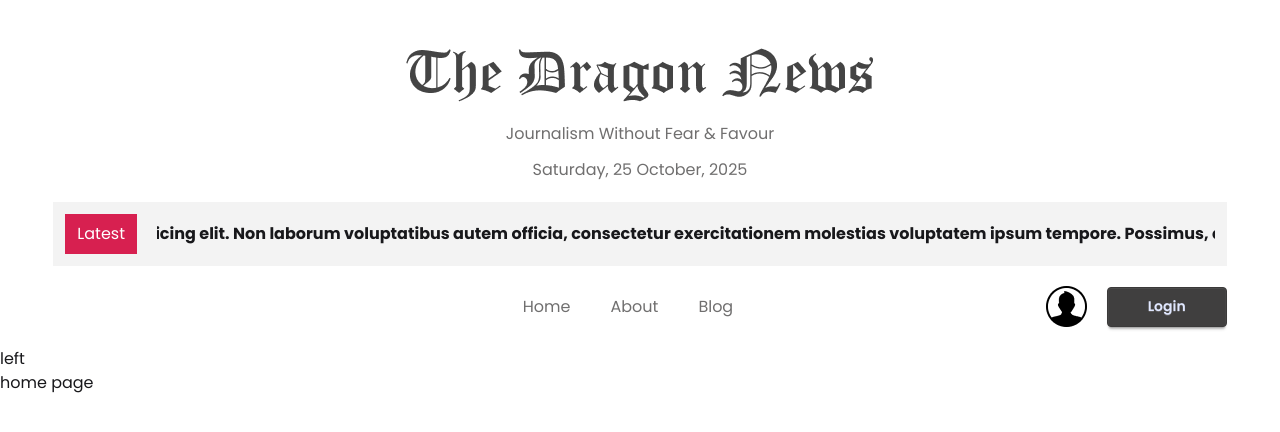
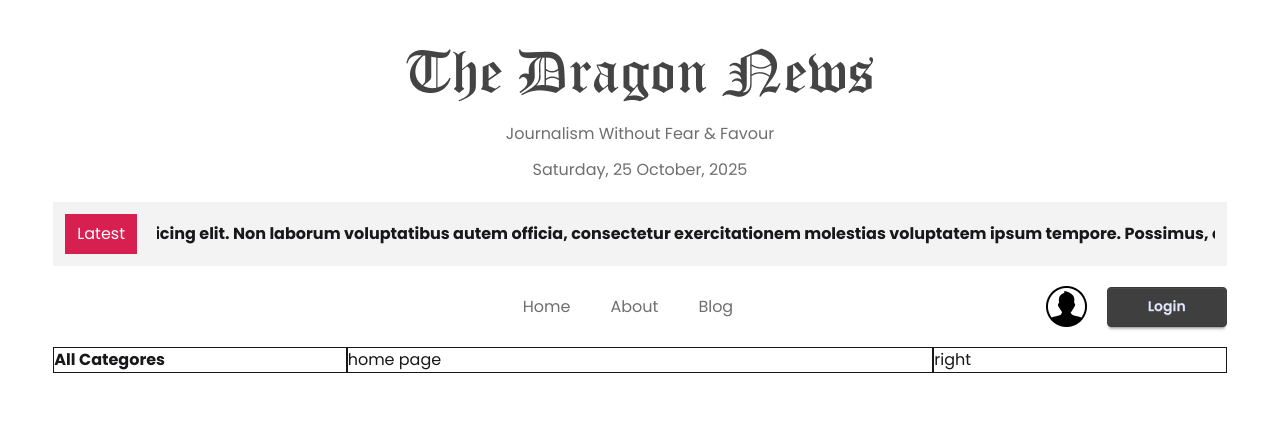
Before and after one commit to tro003x/News-Portal, a React (Vite) app: page / in a window 1280 px wide. Shown: the top 432 px of the page. Built offline with nearby package versions, Linux system fonts and the light colour scheme.

Commit message:
Three blocks created

```diff
--- /dev/null
+++ b/src/Component/Categories.jsx
@@ -0,0 +1,14 @@
+import React, { use } from 'react';
+
+const CategoriesPromise = fetch('/categories.json').then((res)=> res.json());
+
+const Categories = () => {
+    const categories = use(CategoriesPromise)
+    return (
+        <div className='font-bold'>
+            All Categores
+        </div>
+    );
+};
+
+export default Categories;
--- a/src/Component/Homelayout/LeftAside.jsx
+++ b/src/Component/Homelayout/LeftAside.jsx
@@ -1,11 +1,14 @@
-import React from 'react';
+import React, { Suspense } from "react";
+import Categories from "../Categories";
 
 const LeftAside = () => {
-    return (
-        <div>
-            left
-        </div>
-    );
+  return (
+    <div>
+      <Suspense fallback={<span className="loading loading-spinner loading-lg"></span>}>
+        <Categories></Categories>
+      </Suspense>
+    </div>
+  );
 };
 
 export default LeftAside;
--- a/src/layouts/Home.jsx
+++ b/src/layouts/Home.jsx
@@ -4,6 +4,7 @@ import Header from '../Component/Header';
 import BreakingNews from '../Component/BreakingNews';
 import Navbar from '../Component/Navbar';
 import LeftAside from '../Component/Homelayout/LeftAside';
+import RightAside from '../Component/Homelayout/RightAside';
 
 const Home = () => {
     return (
@@ -17,14 +18,16 @@ const Home = () => {
                         <Navbar >    </Navbar>
                     </nav>
             </header>
-            <main>
-                <aside>
+            <main className='w-11/12 mx-auto my-3 *:border grid grid-cols-12'>
+                <aside className='col-span-3'>
                     <LeftAside></LeftAside>
                 </aside>
-            <section className='main'>
+            <section className='main col-span-6'>
                 <Outlet></Outlet>
             </section>
-            <section className='right_nav'></section>
+            <aside className='col-span-3'>
+                    <RightAside></RightAside>
+                </aside>
             </main>
         </div>
     );
```
